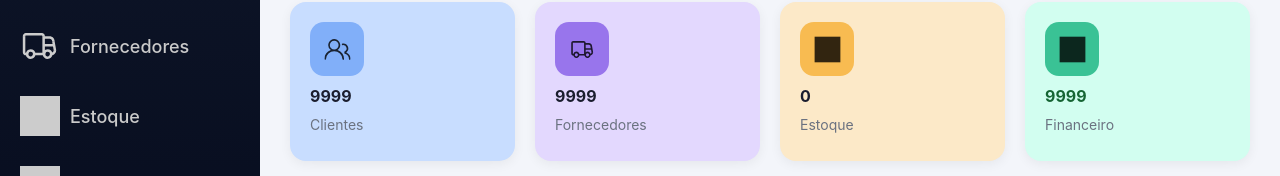
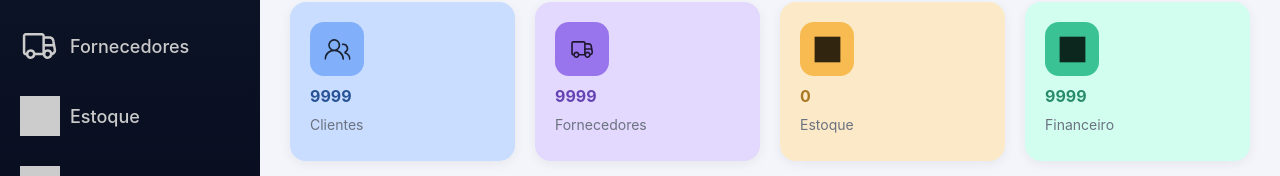
Before and after one commit to The-Saul/PI-Sistema-de-Gestao-para-Oficina-Mecanica, a React (Create React App) app in the folder frontend/: page / in a window 1280 px wide. Shown: the part 205-381 px from the top of the page. Built offline with nearby package versions, Linux system fonts and the light colour scheme; grey boxes are pictures that could not be loaded.

Commit message:
alteração detalhe de frontend

```diff
--- a/frontend/src/index.css
+++ b/frontend/src/index.css
@@ -202,6 +202,7 @@ body {
 .card h3 {
   font-size: 26px;
   margin-top: 10px;
+  color: black;
 }
 
 .card p {
@@ -243,12 +244,18 @@ body {
 .card.blue .icon {
   background: #81aff9;
 }
+.card.blue h3 {
+  color: #285296;
+}
 
 .card.purple {
   background: #e3d8fe;
 }
 .card.purple .icon {
   background: #9875ec;
+}
+.card.purple h3 {
+  color: #6442b4;
 }
 
 .card.yellow {
@@ -257,12 +264,18 @@ body {
 .card.yellow .icon {
   background: #f8bb51;
 }
+.card.yellow h3 {
+  color: #a97926;
+}
 
 .card.green {
   background: #d2fef0
 }
 .card.green .icon {
   background: #3ac295;
+}
+.card.green h3 {
+  color: #268c6a;
 }
 
 
--- a/frontend/src/pages/Dashboard.jsx
+++ b/frontend/src/pages/Dashboard.jsx
@@ -30,15 +30,7 @@ function Dashboard() {
         <section className="cards">
           <Card icon="/icons/people-svgrepo-com.svg" value="9999" label="Clientes" color="blue" />
           <Card icon="/icons/truck-svgrepo-com.svg" value="9999" label="Fornecedores" color="purple" />
-
-          {/* 🔥 AGORA FUNCIONA */}
-          <Card
-            icon="/icons/box-svgrepo-com.svg"
-            value={totalEstoque}
-            label="Estoque"
-            color="yellow"
-          />
-
+          <Card icon="/icons/box-svgrepo-com.svg" value={totalEstoque} label="Estoque" color="yellow" />
           <Card icon="/icons/dolar-svgrepo-com.svg" value="9999" label="Financeiro" color="green" />
         </section>
 
```
